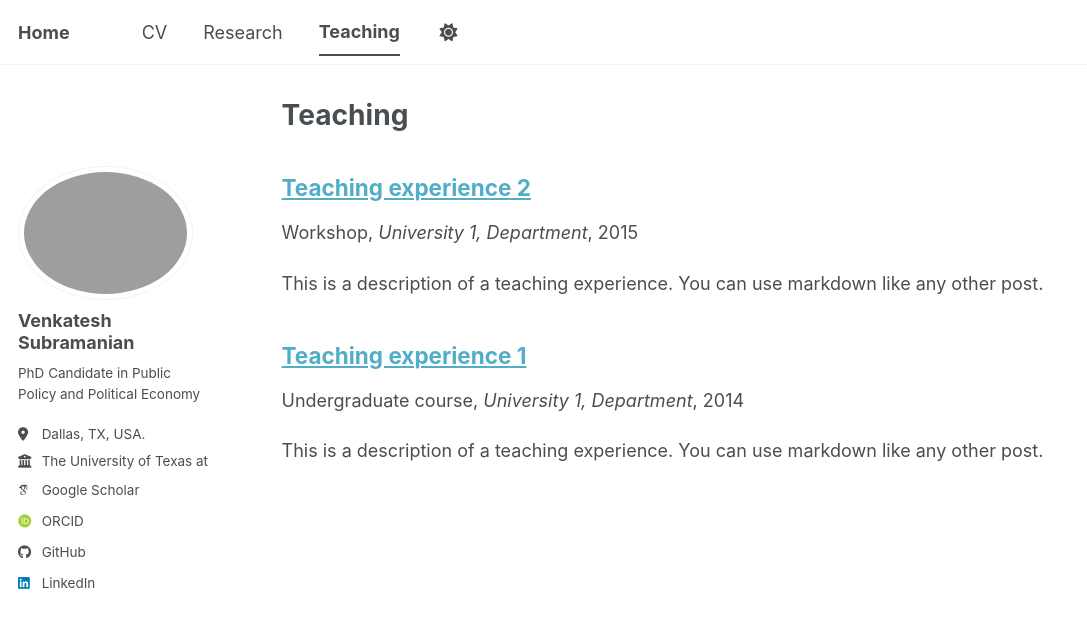
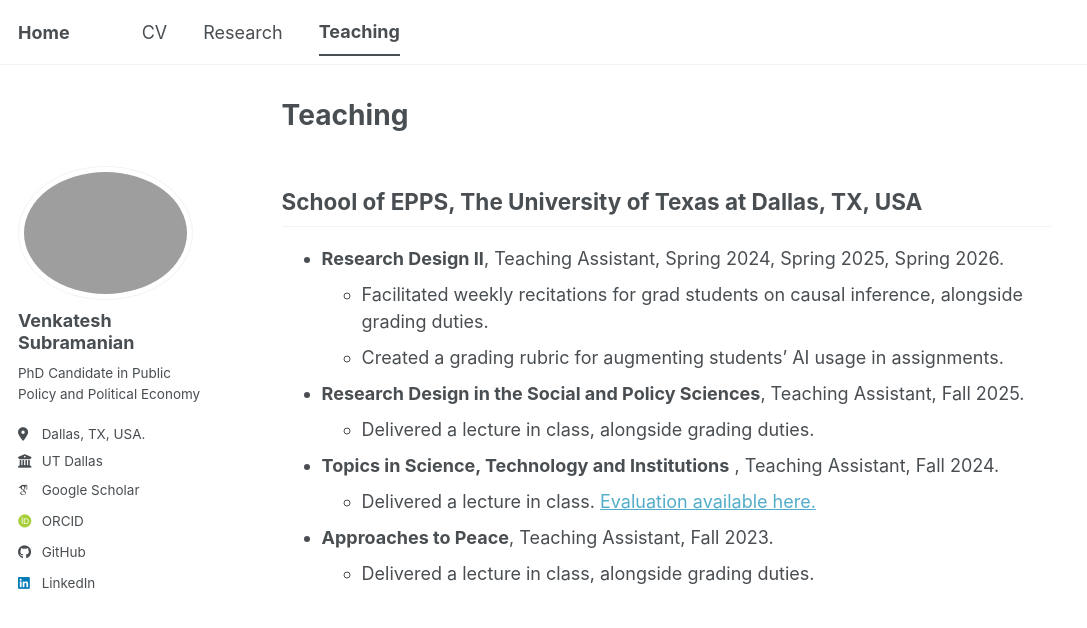
Before and after one commit to VenkiPhy6/portfolio_website, a Jekyll site: the page built from _pages/teaching.md, in a window 1280 px wide and 900 px high. Shown: the top 628 px of the window, without its empty margins (0-1087 px from the left). Built offline with Jekyll 4.4.1, drawn with Linux system fonts in a browser that asks for light colours; some web fonts are replaced; a script bundle is joined from its source files by our own code; library files that are not in the unit come from our copies.

Commit message:
done for now

```diff
--- a/_config.yml
+++ b/_config.yml
@@ -28,7 +28,7 @@ author:
   pronouns         : # example: "she/her"
   bio              : "PhD Candidate in Public Policy and Political Economy"
   location         : "Dallas, TX, USA."
-  employer         : "The University of Texas at Dallas"
+  employer         : "UT Dallas"
   uri              : # URL
   email            : # ""
 
--- a/_data/navigation.yml
+++ b/_data/navigation.yml
@@ -12,7 +12,7 @@ main:
     url: /cv/
 
   - title: "Research"
-    url: /publications/
+    url: /research/
 
   # - title: "Talks"
   #   url: /talks/
--- a/_includes/masthead.html
+++ b/_includes/masthead.html
@@ -5,7 +5,8 @@
       <nav id="site-nav" class="greedy-nav">
         <button><span class="navicon"></span></button>
         <ul class="visible-links">
-          <li class="masthead__menu-item masthead__menu-item--lg persist {% if page.url == '/' or page.url == '/index.html' %}selected{% endif %}">
+          <li
+            class="masthead__menu-item masthead__menu-item--lg persist {% if page.url == '/' or page.url == '/index.html' %}selected{% endif %}">
             <a href="{{ base_path }}/">{{ site.title }}</a>
           </li>
           {% for link in site.data.navigation.main %}
@@ -18,9 +19,9 @@
             <a href="{{ domain }}{{ link.url }}">{{ link.title }}</a>
           </li>
           {% endfor %}
-          <li id="theme-toggle" class="masthead__menu-item persist tail">
+          <!-- <li id="theme-toggle" class="masthead__menu-item persist tail">
             <a role="button" aria-labelledby="theme-icon"><i id="theme-icon" class="fa-solid fa-sun" aria-hidden="true" title="toggle theme"></i></a>
-          </li>
+          </li> -->
         </ul>
         <ul class="hidden-links hidden"></ul>
       </nav>
--- /dev/null
+++ b/_pages/teaching.md
@@ -0,0 +1,16 @@
+---
+permalink: /teaching/
+title: "Teaching"
+author_profile: true
+---
+
+## **School of EPPS, The University of Texas at Dallas, TX, USA**
+* **Research Design II**, Teaching Assistant, Spring 2024, Spring 2025, Spring 2026.
+    * Facilitated weekly recitations for grad students on causal inference, alongside grading duties.
+    * Created a grading rubric for augmenting students' AI usage in assignments.
+* **Research Design in the Social and Policy Sciences**, Teaching Assistant, Fall 2025.
+    * Delivered a lecture in class, alongside grading duties.
+* **Topics in Science, Technology and Institutions** , Teaching Assistant, Fall 2024.
+    * Delivered a lecture in class. [Evaluation available here.](/files/lecture_eval.pdf)
+* **Approaches to Peace**, Teaching Assistant, Fall 2023.
+    * Delivered a lecture in class, alongside grading duties.
--- a/assets/js/_main.js
+++ b/assets/js/_main.js
@@ -20,7 +20,8 @@ let determineComputedTheme = () => {
 };
 
 // detect OS/browser preference
-const browserPref = window.matchMedia('(prefers-color-scheme: dark)').matches ? 'dark' : 'light';
+// const browserPref = window.matchMedia('(prefers-color-scheme: dark)').matches ? 'dark' : 'light';
+const browserPref = 'light';
 
 // Set the theme on page load or when explicitly called
 let setTheme = (theme) => {
@@ -92,12 +93,12 @@ $(document).ready(function () {
 
   // If the user hasn't chosen a theme, follow the OS preference
   setTheme();
-  window.matchMedia('(prefers-color-scheme: dark)')
-    .addEventListener("change", (e) => {
-      if (!localStorage.getItem("theme")) {
-        setTheme(e.matches ? "dark" : "light");
-      }
-    });
+  // window.matchMedia('(prefers-color-scheme: dark)')
+  //   .addEventListener("change", (e) => {
+  //     if (!localStorage.getItem("theme")) {
+  //       setTheme(e.matches ? "dark" : "light");
+  //     }
+  //   });
 
   // Enable the theme toggle
   $('#theme-toggle').on('click', toggleTheme);
```
Also changed, not shown: _pages/about.md (+5 -1 lines), _pages/cv.md (+9 -2 lines), _pages/publications.html (+5 -3 lines), _pages/research.md (added, +34 -0 lines), _pages/teaching.html (deleted, +0 -12 lines), _pages/teaching_def.html (added, +12 -0 lines), 3 other files. Lines whose indentation alone changed are shown as unchanged.
